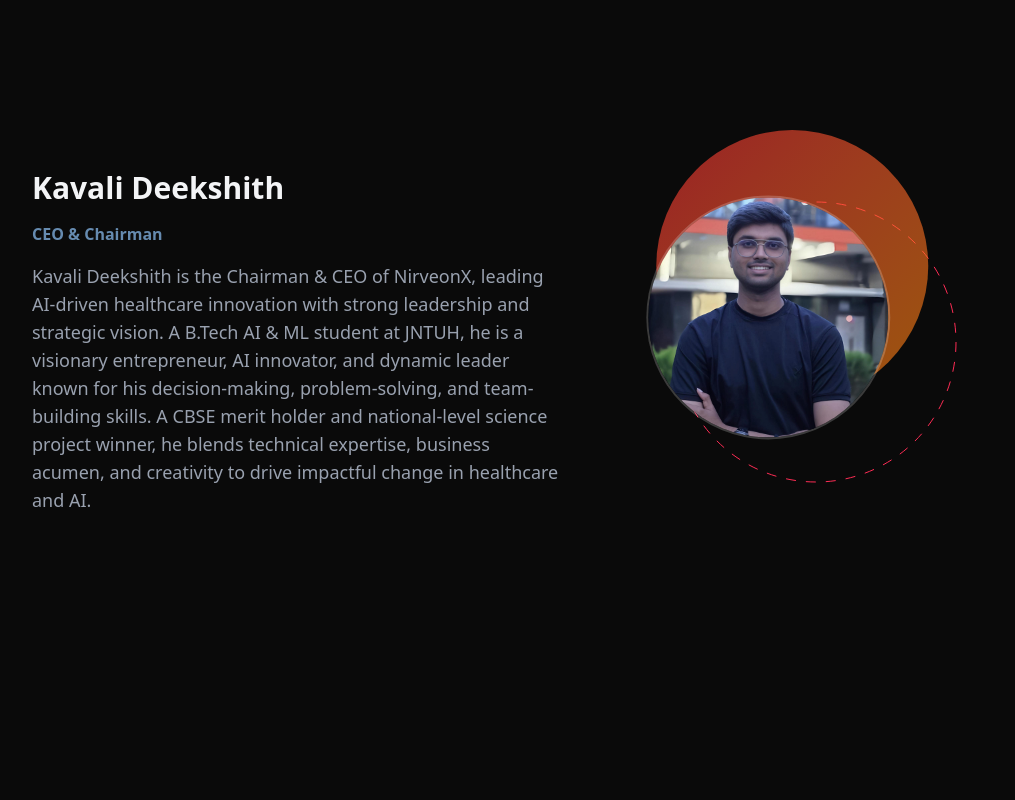
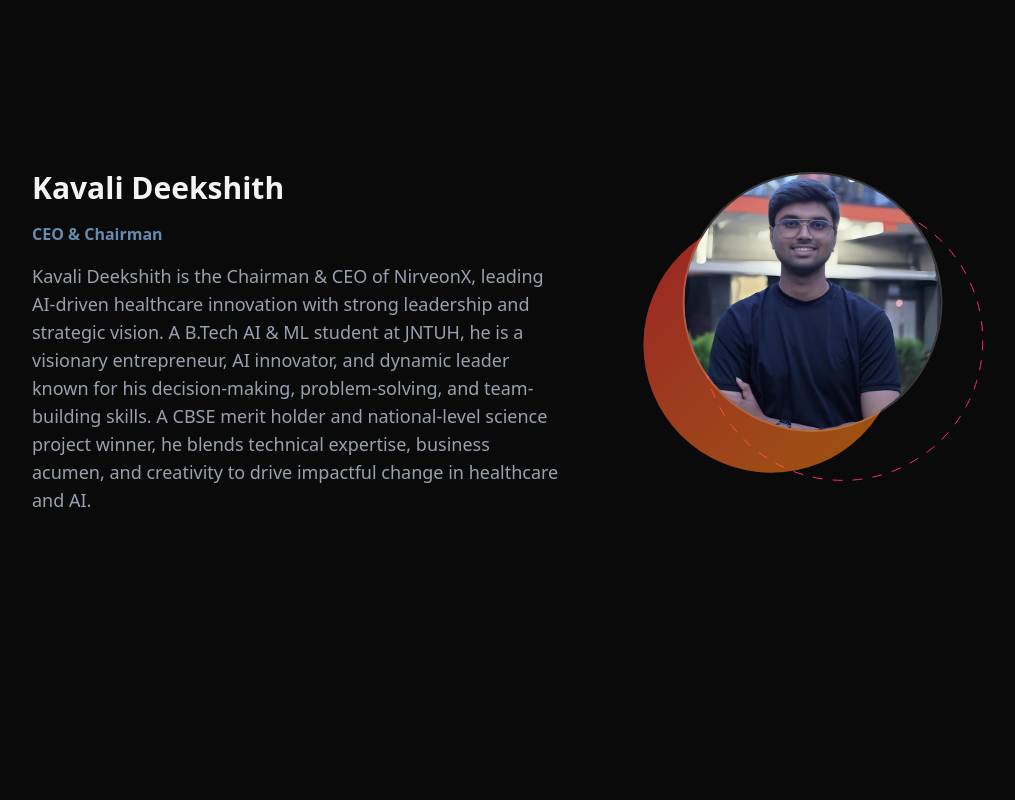
Before and after one commit to jayesh-verma-code/Project-N, a Next.js app: page /Pioneers in a window 1280 px wide. Shown: the part 1480-2280 px from the top of the page, without its empty margins (136-1151 px from the left). Built offline with nearby package versions, Linux system fonts and the light colour scheme.

Commit message:
chore:improved animation

```diff
--- a/components/pioneer/PioneerCard.tsx
+++ b/components/pioneer/PioneerCard.tsx
@@ -17,6 +17,7 @@ export default function PioneerCard({ member }: PioneerCardProps) {
   });
 
   const controls = useAnimation();
+  const dottedControls = useAnimation();
   const outerControls = useAnimation();
   const innerControls = useAnimation();
 
@@ -28,32 +29,50 @@ export default function PioneerCard({ member }: PioneerCardProps) {
         opacity: 1,
         transition: { duration: 0.8, ease: [0.25, 0.1, 0.25, 1] },
       }).then(() => {
-        // Outer (orange) circle animation - starts from right, moves in larger orbit
-        outerControls.start({
-          x: [80, 40, -40, -80, -40, 40, 80], // Larger radius, starts right
-          y: [0, 60, 80, 0, -80, -60, 0],
+        // All animations start simultaneously with same duration - faster and smoother
+        const animationDuration = 6;
+
+        // Dotted circle animation - smooth continuous square pattern
+        const dottedRadius = 30;
+        dottedControls.start({
+          x: [dottedRadius, dottedRadius, -dottedRadius, -dottedRadius, dottedRadius],
+          y: [0, dottedRadius, dottedRadius, -dottedRadius, 0],
           transition: {
-            duration: 8,
-            ease: [0.4, 0, 0.6, 1], // Custom cubic-bezier for smoothness
+            duration: animationDuration,
+            ease: [0.45, 0, 0.55, 1], // Smooth easing for continuous flow
             repeat: Infinity,
             repeatType: "loop"
           }
         });
 
-        // Inner (image) circle animation - starts from right, moves in smaller orbit
+        // Outer (orange) circle animation - smooth continuous opposite pattern
+        const outerRadius = 50;
+        outerControls.start({
+          x: [-outerRadius, -outerRadius, outerRadius, outerRadius, -outerRadius],
+          y: [0, -outerRadius, -outerRadius, outerRadius, 0],
+          transition: {
+            duration: animationDuration,
+            ease: [0.45, 0, 0.55, 1], // Same smooth easing
+            repeat: Infinity,
+            repeatType: "loop"
+          }
+        });
+
+        // Inner (image) circle animation - smooth continuous quarter offset pattern
+        const innerRadius = 40;
         innerControls.start({
-          x: [60, 30, -30, -60, -30, 30, 60], // Smaller radius, starts right
-          y: [0, 45, 60, 0, -60, -45, 0],
+          x: [0, innerRadius, innerRadius, -innerRadius, -innerRadius, 0], // Added extra point for smoother loop
+          y: [-innerRadius, 0, innerRadius, innerRadius, -innerRadius, -innerRadius],
           transition: {
-            duration: 10,
-            ease: [0.4, 0, 0.6, 1], // Same easing for consistency
+            duration: animationDuration,
+            ease: [0.45, 0, 0.55, 1], // Same smooth easing
             repeat: Infinity,
             repeatType: "loop"
           }
         });
       });
     }
-  }, [isInView, controls, outerControls, innerControls]);
+  }, [isInView, controls, dottedControls, outerControls, innerControls]);
 
   return (
     <section
@@ -69,11 +88,24 @@ export default function PioneerCard({ member }: PioneerCardProps) {
 
       {/* Right: Animated Image & Background */}
       <div className="relative w-[250px] h-[250px] sm:w-[280px] sm:h-[280px] md:w-[320px] md:h-[320px] flex items-center justify-center rounded-full overflow-visible">
-        {/* Fixed Dotted Circle */}
-        <svg
+        {/* Moving Dotted Circle */}
+        <motion.div
+          initial={{ x: 900, opacity: 0 }}
+          animate={controls}
           className="absolute w-full h-full z-0"
+        >
+          <motion.svg
+            className="absolute w-full h-full"
             viewBox="0 0 320 320"
             fill="none"
+            initial={{ x: 30, y: 0 }}
+            animate={dottedControls}
+            style={{
+              top: '50%',
+              left: '50%',
+              translateX: '-50%',
+              translateY: '-50%'
+            }}
           >
             <circle
               cx="160"
@@ -83,7 +115,8 @@ export default function PioneerCard({ member }: PioneerCardProps) {
               strokeWidth="1"
               strokeDasharray="10 10"
             />
-        </svg>
+          </motion.svg>
+        </motion.div>
 
         {/* Moving Container */}
         <motion.div
@@ -91,10 +124,10 @@ export default function PioneerCard({ member }: PioneerCardProps) {
           animate={controls}
           className="absolute w-full h-full"
         >
-          {/* Orange Background Circle (outer movement) - starts from right */}
+          {/* Orange Background Circle (outer movement) - opposite pattern */}
           <motion.div
-            className="absolute w-[85%] h-[85%] rounded-full bg-gradient-to-br from-red-500 to-orange-400 z-0 opacity-60"
-            initial={{ x: 80, y: 0 }} // Start position on the right
+            className="absolute w-[75%] h-[75%] md:w-[80%] md:h-[80%] rounded-full bg-gradient-to-br from-red-500 to-orange-400 z-5 opacity-60"
+            initial={{ x: -50, y: 0 }} // Start position opposite to dotted
             animate={outerControls}
             style={{
               top: '50%',
@@ -104,10 +137,10 @@ export default function PioneerCard({ member }: PioneerCardProps) {
             }}
           />
 
-          {/* Image Circle (inner movement) - starts from right */}
+          {/* Image Circle (inner movement) - quarter offset pattern, stays within bounds */}
           <motion.div
-            className="absolute w-[75%] h-[75%] rounded-full overflow-hidden z-10 ring-2 ring-white/20"
-            initial={{ x: 60, y: 0 }} // Start position on the right
+            className="absolute w-[75%] h-[75%] md:w-[80%] md:h-[80%] rounded-full overflow-hidden z-10 ring-2 ring-white/20"
+            initial={{ x: 0, y: -40 }} // Start position at top
             animate={innerControls}
             style={{
               top: '50%',
```
Lines whose indentation alone changed are shown as unchanged.
